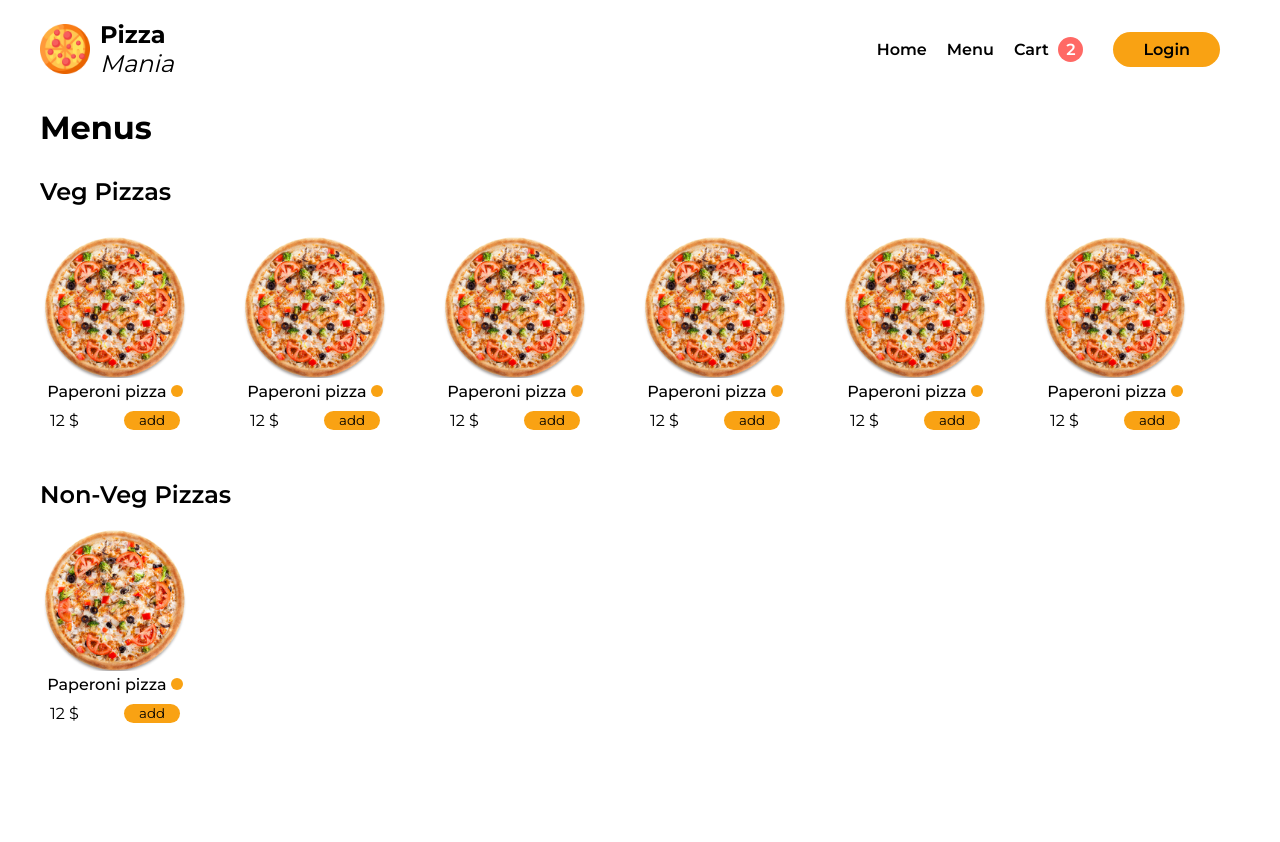
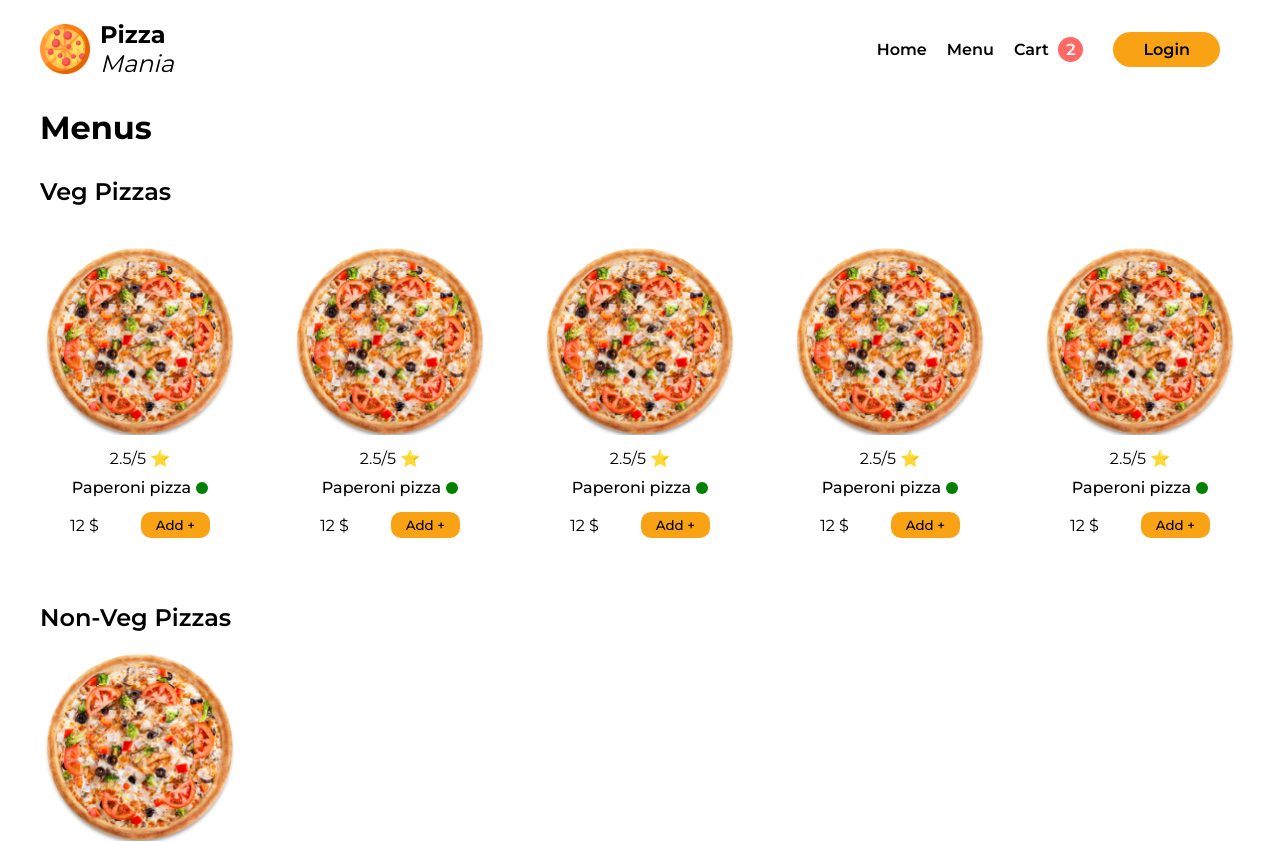
Before and after one commit to leoAnimesh/pizza-fullstack-web-app, a Next.js app: page /menu in a window 1280 px wide. Shown: the top 842 px of the page. Before the commit the page ends 800 px from the top, so only its background shows below. Built offline with nearby package versions, Linux system fonts and the light colour scheme.

Commit message:
added pizza item component

```diff
--- a/Components/PizzaItem.js
+++ b/Components/PizzaItem.js
@@ -1,16 +1,24 @@
 import React from "react";
 import styles from "../styles/PizzaItem.module.scss";
+import Link from "next/link";
 
 const PizzaItem = () => {
   return (
     <div className={styles.pizzaContainer}>
-      <img src="Images/pizza.png" />
+      <Link href="/product/1">
+        <a>
+          <img src="Images/pizza.png" />
+        </a>
+      </Link>
+      <div className={styles.rating}>
+        <span>2.5/5 ⭐</span>
+      </div>
       <p>
-        Paperoni pizza <span></span>
+        Paperoni pizza <span style={{ backgroundColor: "green" }}></span>
       </p>
       <div className={styles.InfoContainer}>
         <span>12 $</span>
-        <button>add</button>
+        <button>Add +</button>
       </div>
     </div>
   );
--- a/styles/PizzaItem.module.scss
+++ b/styles/PizzaItem.module.scss
@@ -1,32 +1,43 @@
 .pizzaContainer {
   width: fit-content;
   text-align: center;
-  margin: 1rem 0;
+  margin: 2rem 0;
   img {
-    width: 15rem;
+    width: 20rem;
   }
   p {
+    display: flex;
+    justify-content: center;
+    align-items: center;
     font-weight: 500;
     span {
       display: inline-block;
       width: 1.2rem;
       height: 1.2rem;
       border-radius: 50%;
-      background-color: var(--color-yellow);
+      margin-top: 1px;
+      margin-left: 5px;
     }
   }
+
+  .rating {
+    margin: 1rem 0;
+  }
+
   .InfoContainer {
     display: flex;
     justify-content: space-between;
-    margin: 1rem;
+    align-items: center;
+    margin: 1.5rem 3rem;
     span {
       font-weight: 400;
     }
     button {
       background-color: var(--color-yellow);
       border-style: none;
-      padding: 0 1.5rem;
+      padding: 0.5rem 1.5rem;
       border-radius: 1rem;
+      font-weight: 500;
     }
   }
 }
```
